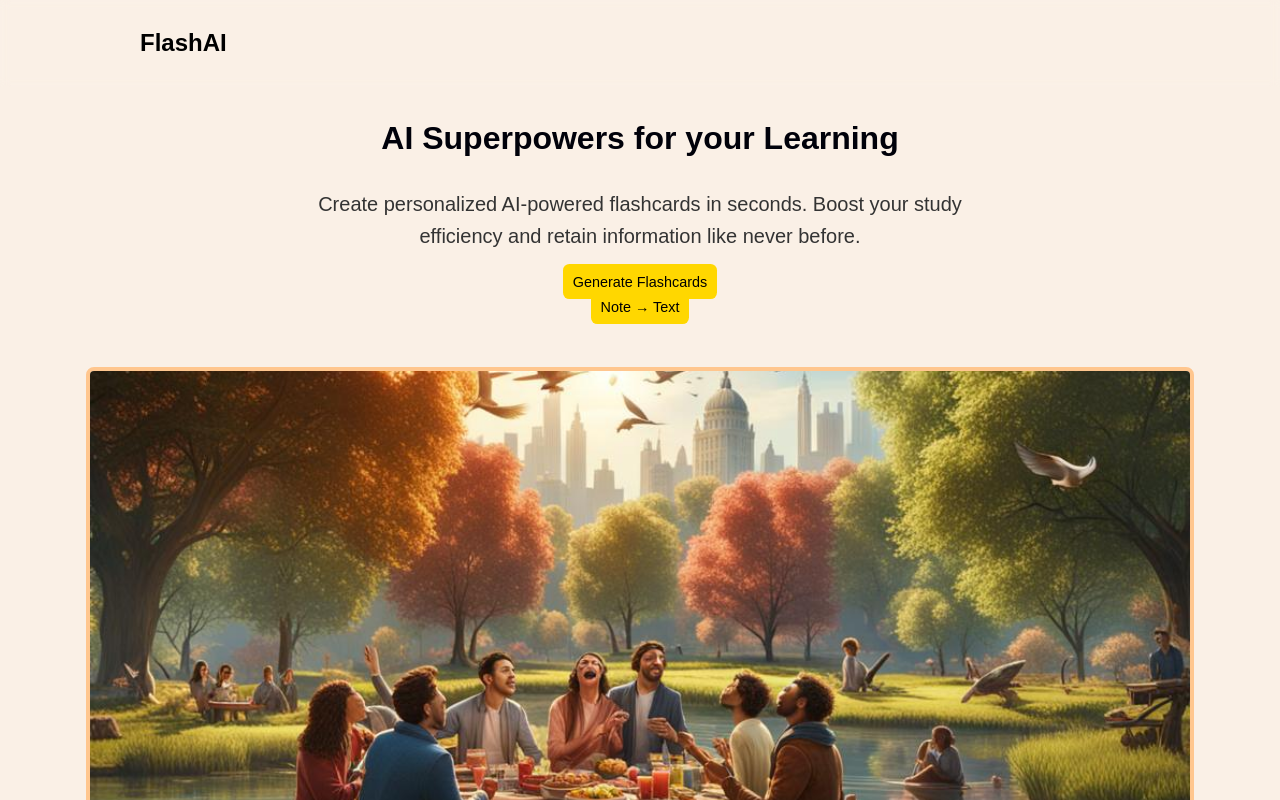
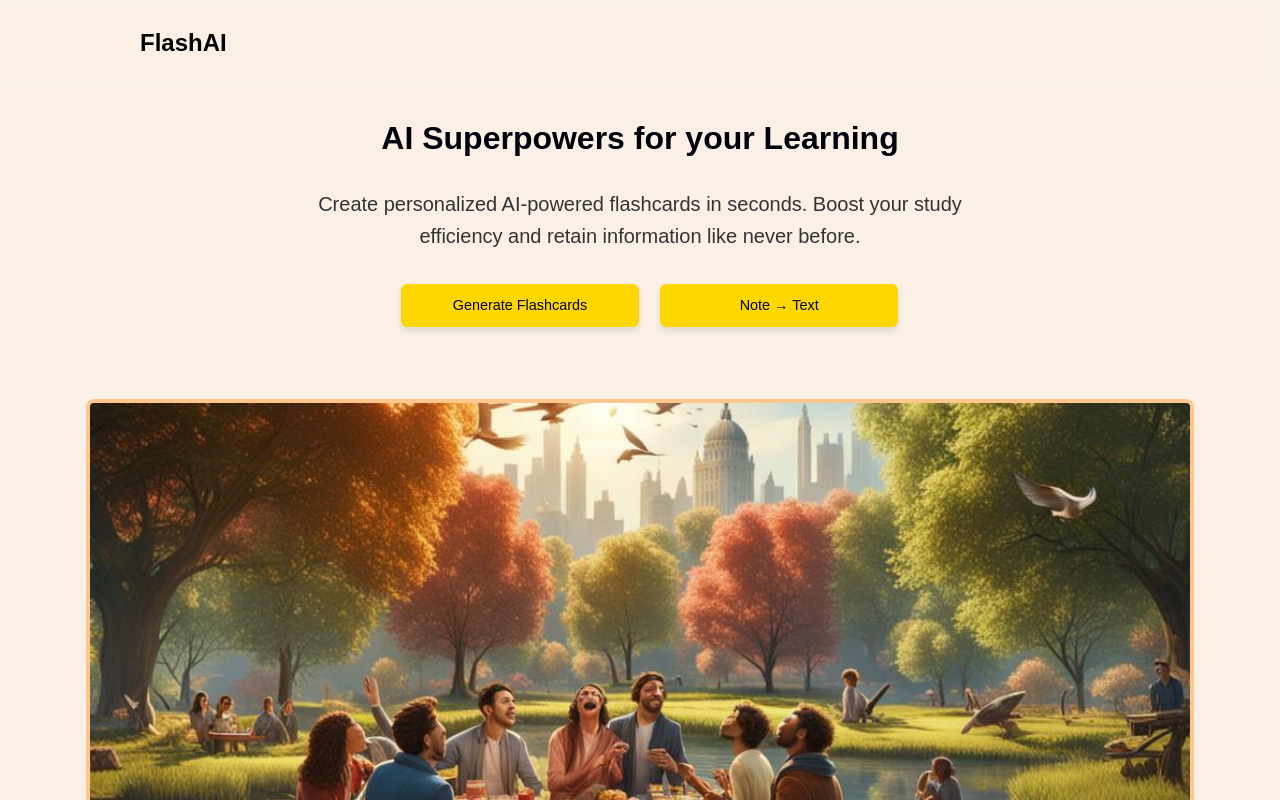
Before and after one commit to samir-s-hassan/FlashAI, a React (Vite) app: page / in a window 1280 px wide. Shown: the top 800 px of the page. Built offline with nearby package versions, Linux system fonts and the light colour scheme.

Commit message:
re-designed and re-positioned main buttons on the landing page

```diff
--- a/src/index.css
+++ b/src/index.css
@@ -99,18 +99,25 @@ body {
 .btn {
   padding: 0.75rem 1.5rem;
   border-radius: 0.375rem;
-  transition: background-color 0.3s ease;
+  transition: all 0.3s ease; /* Changed to affect all properties */
   text-decoration: none;
+  text-align: center; /* Ensures text is centered in the button */
+  display: inline-block; /* Ensures the button takes up only as much space as needed */
+  min-width: 200px; /* Sets a minimum width for the buttons */
 }
 
 .btn-primary {
   background-color: #ffc68e;
   color: black;
+  box-shadow: 0 4px 6px rgba(0, 0, 0, 0.1); /* Adds a subtle shadow */
 }
 
 .btn-primary:hover {
   background-color: #ffcc00; /* Slightly brighter yellow */
   box-shadow: 0px 4px 10px rgba(0, 0, 0, 0.1);
+  background-color: #f9bc80;
+  transform: translateY(-2px); /* Slight lift effect on hover */
+  box-shadow: 0 6px 8px rgba(0, 0, 0, 0.15); /* Increased shadow on hover */
 }
 
 .btn-secondary {
@@ -378,6 +385,7 @@ body {
   background-color: #ffd700;
   transform: scale(1.05); /* Slight zoom on hover */
 }
+
 /* Flashcard Grid */
 .flashcard-grid-custom {
   display: grid;
@@ -476,3 +484,15 @@ body {
     transform: scale(1.2);
   }
 }
+
+
+.button-container {
+  display: flex;
+  justify-content: center;
+  gap: 40px; /* Adds space between the buttons */
+  margin-top: 2rem; /* Adds space above the button container */
+}
+
+.button-wrapper {
+  flex: 0 1 auto;
+}
```
